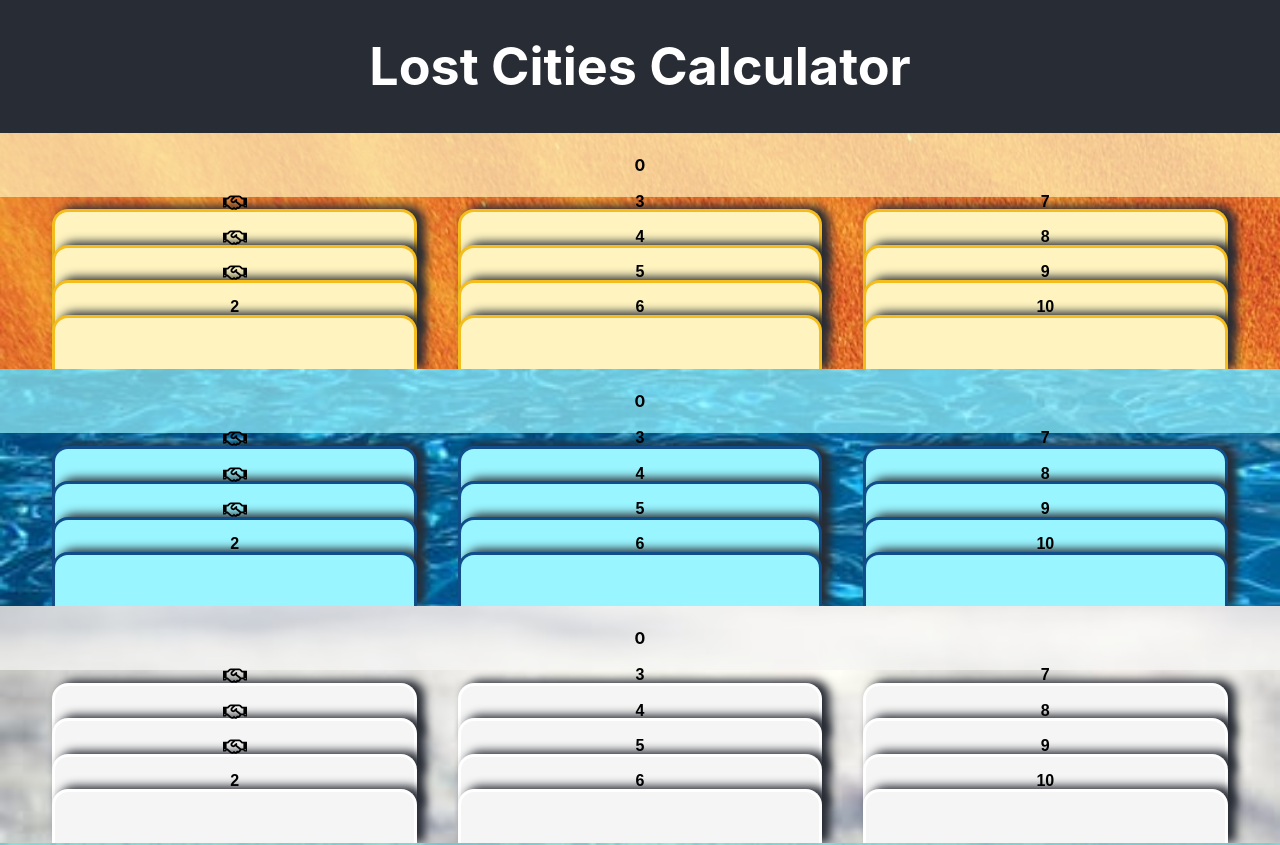
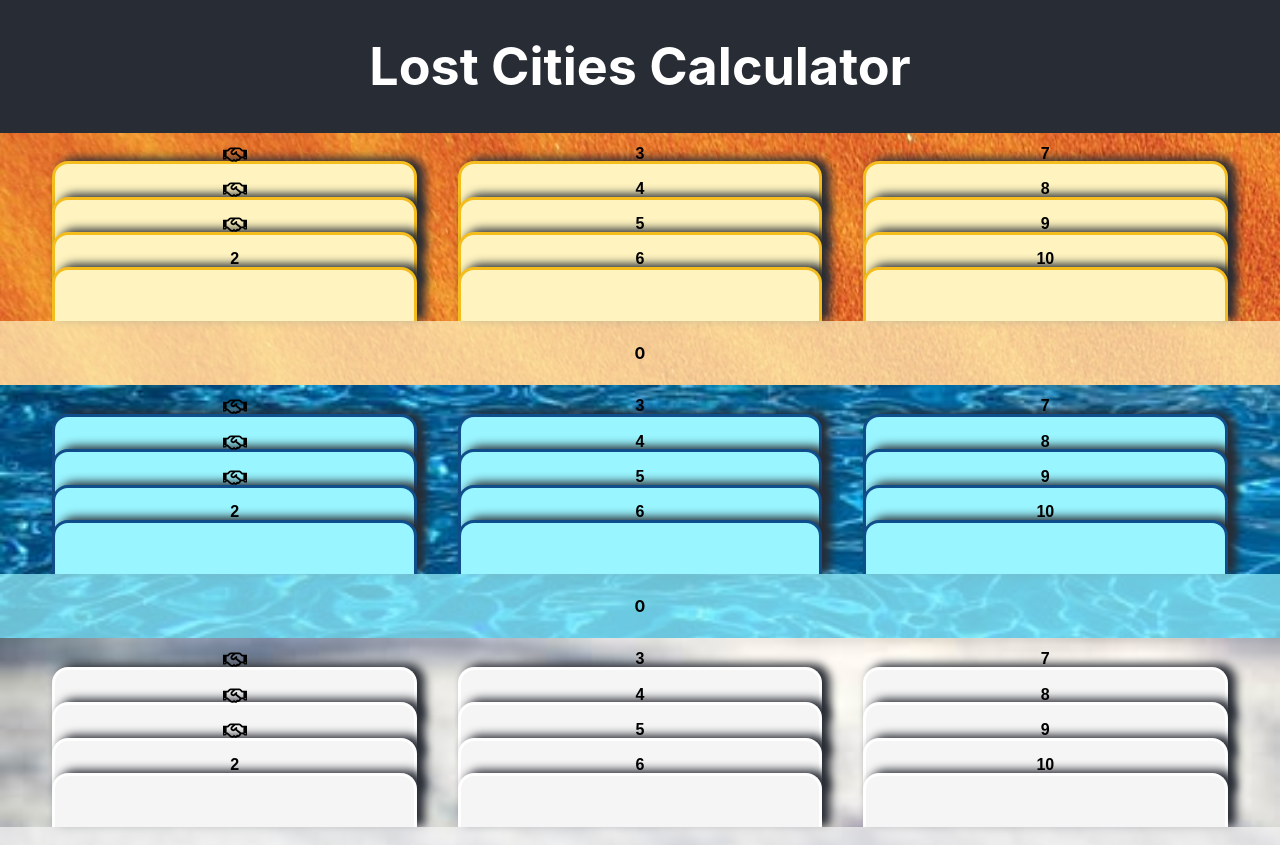
Before and after one commit to ella-jennings/cs50-final-project, a React (Create React App) app: page / in a window 1280 px wide. Shown: the top 845 px of the page. Built offline with nearby package versions, Linux system fonts and the light colour scheme.

Commit message:
changed rems to ems

```diff
--- a/src/components/card/card.scss
+++ b/src/components/card/card.scss
@@ -1,8 +1,8 @@
 $border: 0.2rem solid white;
-$border-radius: 1rem;
+$border-radius: 1em;
 
 .card {
-    height: 3.4rem;
+    height: 3.4em;
     border-bottom: 0;
     font-weight: bold;
     width: 30%;
@@ -13,9 +13,9 @@
     border-top: $border;
     border-left: $border;
     border-right: $border;
-    margin-top: -1.2rem;
-    margin-left: 0.1rem;
-    margin-right: 0.1rem;
+    margin-top: -1.2em;
+    margin-left: 0.1em;
+    margin-right: 0.1em;
     font-size: 1rem;
     box-shadow: 7px -2px 10px 1px #282c34;
     display: flex;
@@ -28,7 +28,7 @@
 
 .value {
     width: 100%;
-    margin-top: -1.3rem;
+    margin-top: -1.3em;
 }
 
 .card_yellow {
--- a/src/components/cities/cities.scss
+++ b/src/components/cities/cities.scss
@@ -14,9 +14,9 @@
     align-self: center;
     align-items: center;
     width: 100%;
-    height: 4rem;
-    margin-top: -1.5rem;
-    margin-bottom: 2rem;
+    height: 4em;
+    margin-top: -0em;
+    margin-bottom: 0;
 }
 
 .total_score {
--- a/src/components/city/city.jsx
+++ b/src/components/city/city.jsx
@@ -13,7 +13,6 @@
 
     return (
         <div className={`city_${props.colour} city`}>
-            <p className={`total total_${props.colour}`}>{props.total}</p>
             <div className={"cards"}>
                 <Card {...genericProps} {...cards.Deal1}/>
                 <Card {...genericProps} {...cards.Deal2}/>
@@ -28,6 +27,7 @@
                 <Card {...genericProps} {...cards[9]}/>
                 <Card {...genericProps} {...cards[10]}/>
             </div>
+            <p className={`total total_${props.colour}`}>{props.total}</p>
         </div>
     )
 }
--- a/src/components/city/city.scss
+++ b/src/components/city/city.scss
@@ -4,7 +4,7 @@
     background-repeat: no-repeat;
     background-size: cover;
     width: 100%;
-    padding-top: 1.5rem;
+    padding-top: 3em;
 }
 
 .cards {
@@ -14,7 +14,11 @@
     align-self: center;
     flex-wrap: wrap;
     // this should change based on breakpoint 12/16/32
-    max-height: 11rem;
+    max-height: 10em;
+}
+
+.total {
+
 }
 
 .city_yellow {
```
